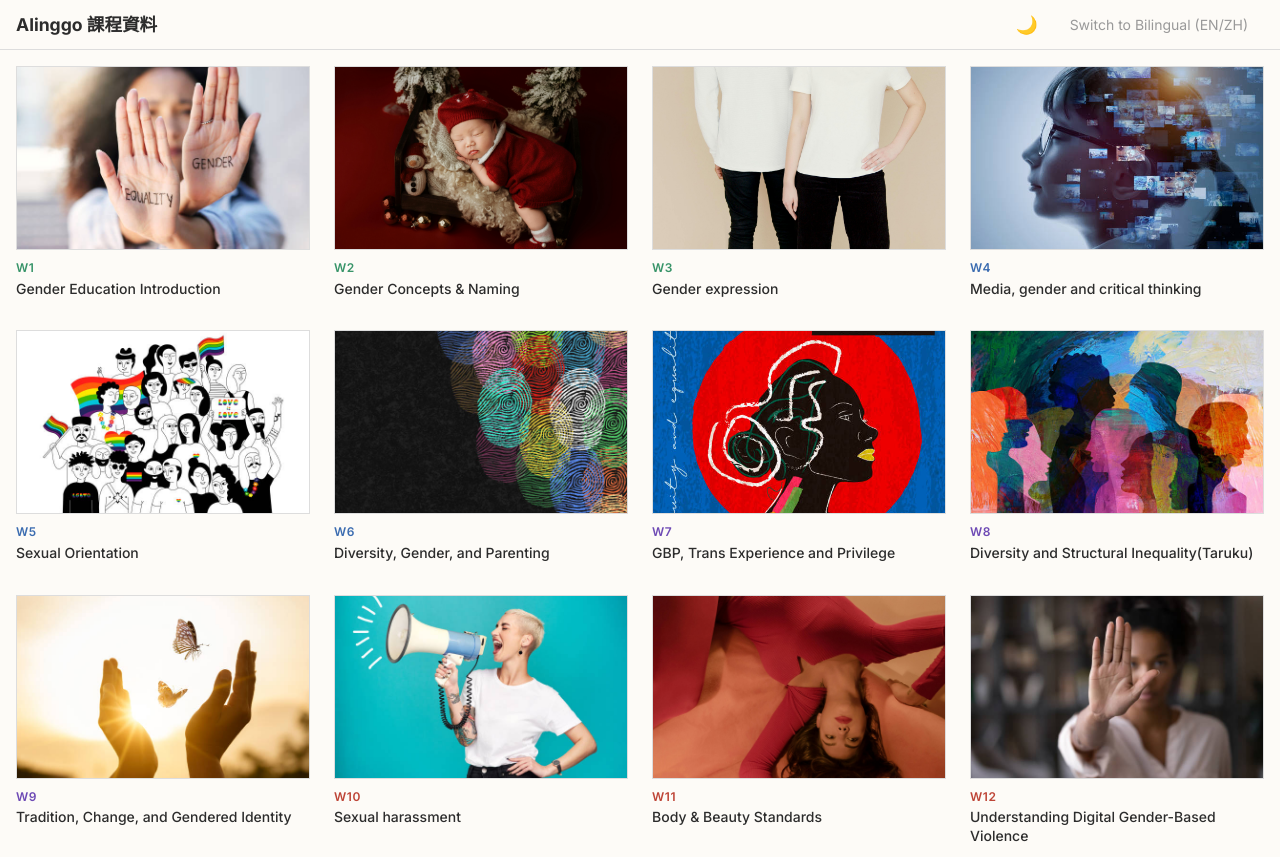
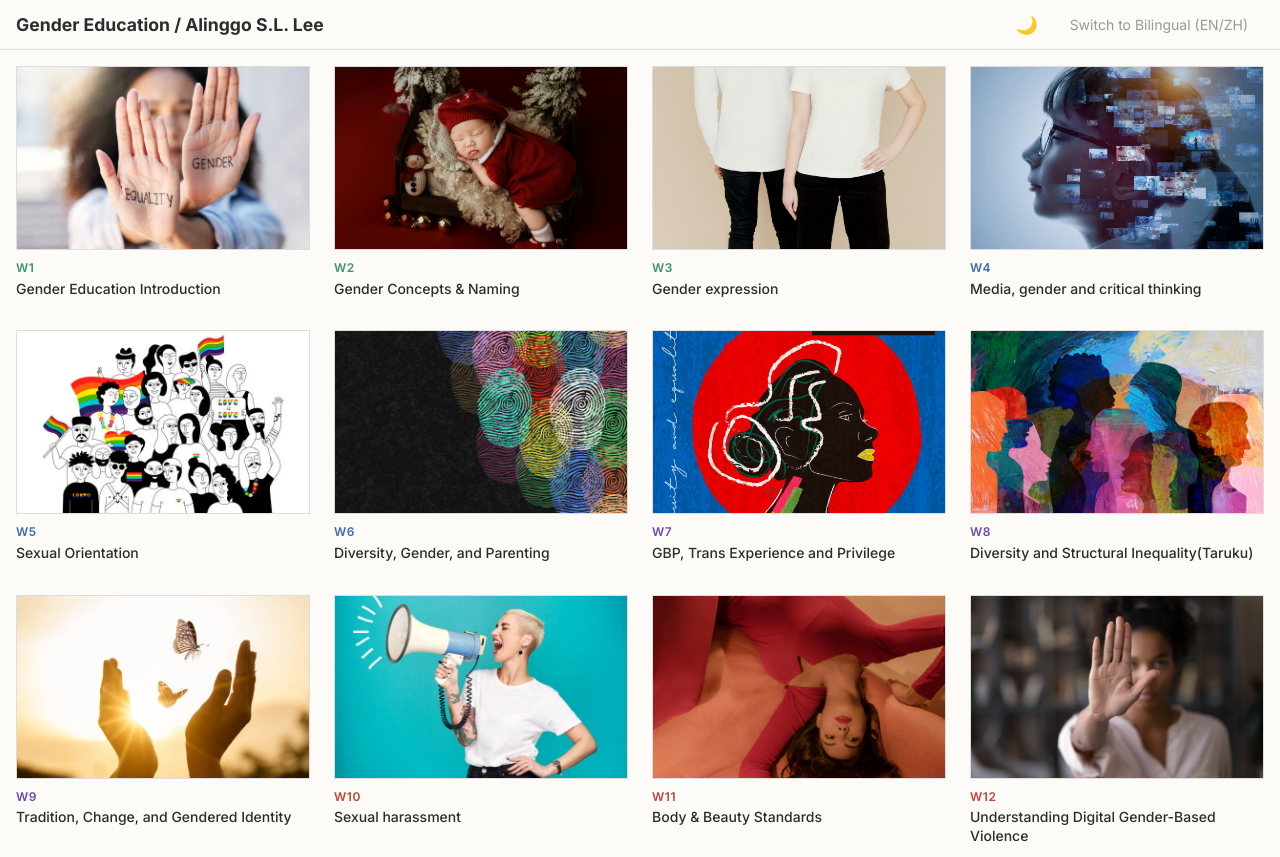
Before and after one commit to alinggolee/alinggolee.github.io, a plain HTML site: page index.html in a window 1280 px wide. Shown: the top 857 px of the page. Drawn offline with Linux system fonts and the light colour scheme.

Commit message:
更新標題

```diff
--- a/index.html
+++ b/index.html
@@ -4,8 +4,8 @@
 <head>
   <meta charset="UTF-8">
   <meta name="viewport" content="width=device-width, initial-scale=1.0">
-  <meta name="description" content="Alinggo 課程資料展示平台 — 涵蓋 15 週課程目標、影片、活動與 TEAMI 資源。">
-  <title>Alinggo — 課程資料</title>
+  <meta name="description" content="Gender Education / Alinggo S.L. Lee">
+  <title>Gender Education / Alinggo S.L. Lee</title>
   <link rel="preconnect" href="https://fonts.googleapis.com">
   <link rel="preconnect" href="https://fonts.gstatic.com" crossorigin>
   <link
@@ -17,7 +17,7 @@
 <body>
   <!-- Global Header -->
   <header id="global-header" class="global-header">
-    <a href="#/" class="global-title">Alinggo 課程資料</a>
+    <a href="#/" class="global-title">Gender Education / Alinggo S.L. Lee</a>
     <div style="flex:1"></div>
     <!-- Theme toggle will be moved here -->
   </header>
```
